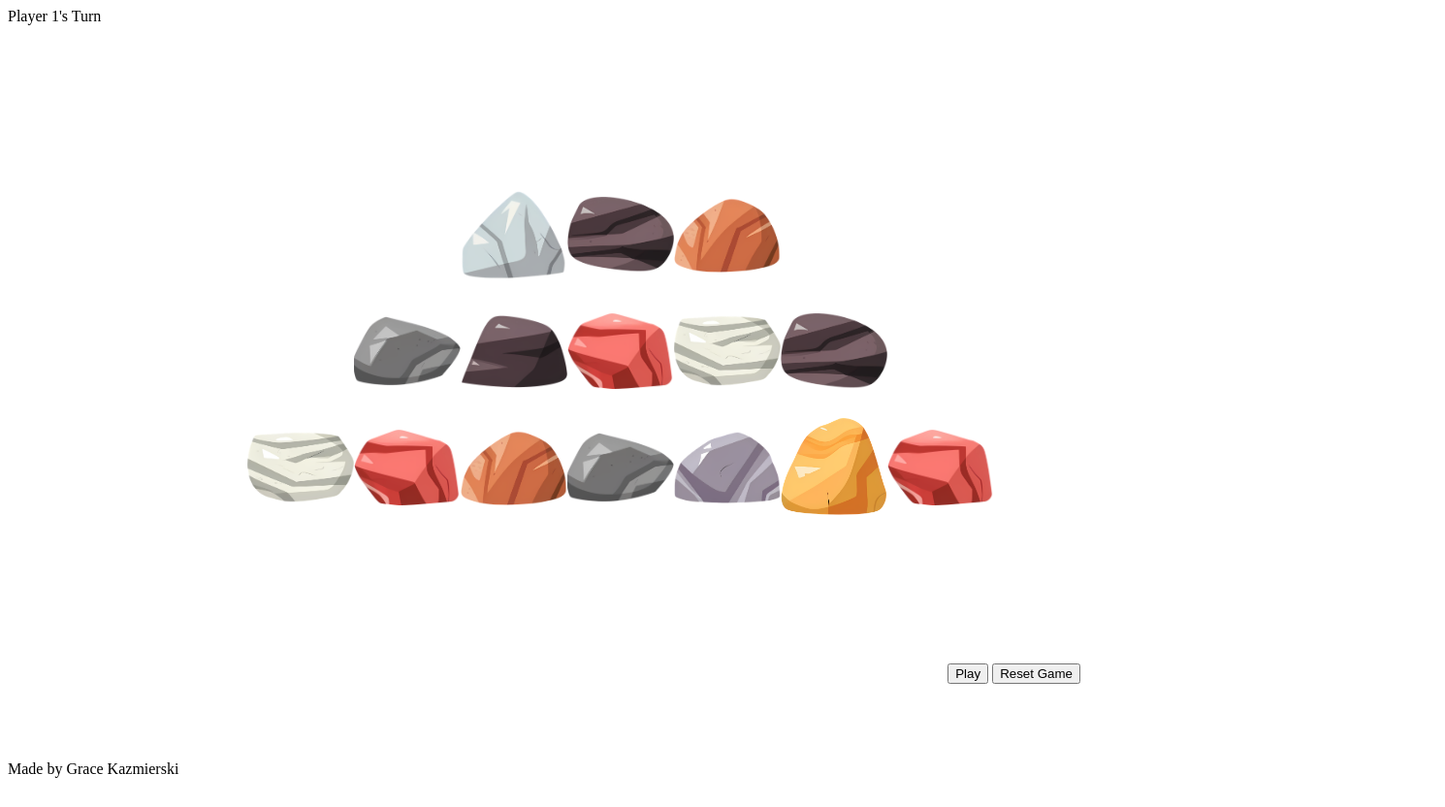
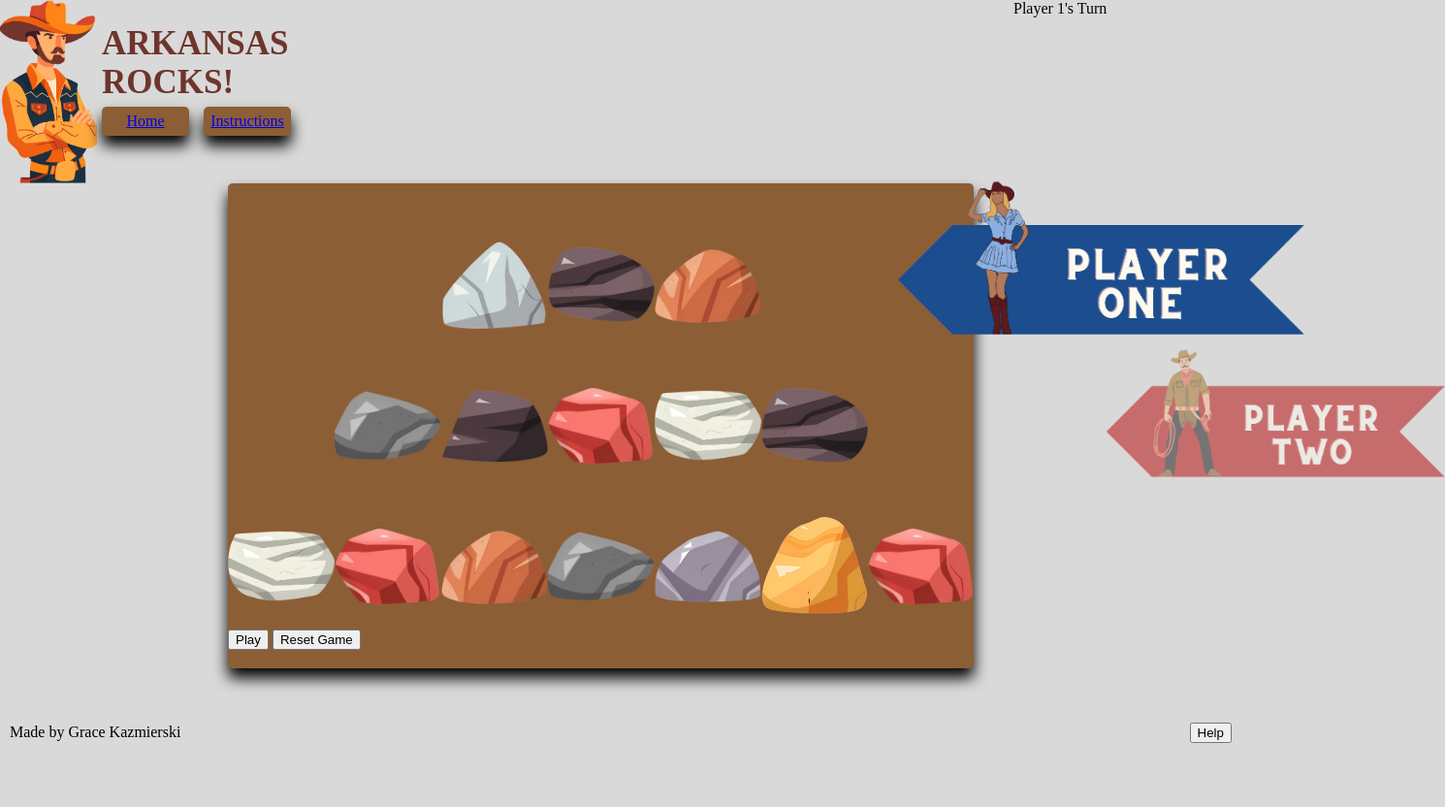
Before and after one commit to gracekazmierski/arkansasrocks, a plain HTML site: page index.html in a window 1280 px wide. Shown: the whole page at 97% size, 1490 px wide, since content can reach past the window. After the commit the page ends 800 px from the top, so only its background shows below. Drawn offline with Linux system fonts and the light colour scheme; a web font is replaced by a local one.

Commit message:
update 02

```diff
--- a/game.css
+++ b/game.css
@@ -1,37 +1,114 @@
+
+html,
+body {
+  overflow-x: hidden;
+  margin: 0;
+  background-color: #D9D9D9;
+}
 main {
+  display: grid;
+  grid-template-columns: 1fr 2.5fr 1fr;
+  grid-template-rows: 1fr 3fr 1fr;
+  height: 90vh;
+  width: 100vw;
+}
+header {
+  display: flex;
+  flex-direction: row;
+  grid-row: 1;
+  grid-column: 1 / 3;
+}
+#title {
+  display: flex;
+  flex-direction: column;
+  margin-top:25px;
+}
+header h1 {
+  padding-left:5px;
+  font-family: "Inika", serif;
+  font-weight: 700;
+  font-size:35px;
+  font-style: normal;
+  color:#6e352c;
+  margin:0;
+}
+nav {
   width: 100%;
-  height: 95vh;
-  display: grid;
-  grid-template-columns: 1fr 6fr 1fr;
-  grid-template-rows: 2fr 6fr 1fr;
+
 }
-footer {
-  height: 5vh;
+nav ul {
+  display: flex;
+  gap: 15px;
+  list-style: none;
   margin: 0 auto;
+  text-align: center;
+  padding:5px;
+
 }
-#buttons {
-  grid-row: 3;
-  grid-column: 2;
-  justify-self: end;
+nav ul li {
+  width:90px;
+  height:30px;
+  align-content: center;
+  background-color: #8c5e35;
+  border-radius: 5px;
+  box-shadow: 0px 10px 15px #000;
+}
+#logo {
+  width:100px;
+}
+#icon1 {
+  grid-row:2;
+  position: absolute;
+  width: 350px;
+  right: -210px;
+  top: 25%;
+}
+#icon2 {
+  position: absolute;
+  width: 350px;
+  top: 45%;
+  right: -210px;
+}
+#sidebar {
+  grid-row: 1 / -1;
+  grid-column: 3;
+}
+#icon1,
+#icon2 {
+  transition: transform 0.3s ease-in-out, opacity 0.3s ease-in-out;
 }
 #rocks {
-  width: fit-content;
-  height: fit-content;
-  margin: 0 auto;
+  display: grid;
+  grid-template-rows: repeat(3, min-content);
+  justify-content: center;
+  align-content: center;
+  gap: 15px;
+  width: 90%;
+  height: 100%;
+  background-color: #8c5e35;
+  border-radius: 5px;
+  box-shadow: 0px 10px 15px #000;
+  padding: 20px;
   grid-row: 2;
-  grid-column: 2;
+  grid-column:2;
 }
+
 #status {
   grid-row: 1;
-  grid-column: 1;
+  grid-column: 3;
 }
+.rock:hover {
+  transform: scale(1.1);
+}
+
 .rock.selected {
-  background-color: rgb(233, 233, 233);
+  background-color: rgba(255, 255, 255, 0.5);
 }
 .row {
   display: flex;
-  justify-content: center;
+  justify-self: center;
   margin: 10px 0;
+  align-content: center;
 }
 .rock {
   width: 90px;
@@ -42,3 +119,16 @@ footer {
   background-repeat: no-repeat;
   background-position: center;
 }
+#buttons {
+  grid-row: 3;
+  grid-column: 2;
+}
+footer {
+  display: flex;
+  justify-content: space-between; /* Moves Help button to the right */
+  align-items: center; /* Aligns items vertically */
+  padding: 10px;
+}
+#helpButton {
+  display: block;
+}
--- a/game.js
+++ b/game.js
@@ -1,7 +1,7 @@
 let rows = [
-    document.querySelectorAll('#row1 .rock'),
-    document.querySelectorAll('#row2 .rock'),
-    document.querySelectorAll('#row3 .rock')
+  document.querySelectorAll("#row1 .rock"),
+  document.querySelectorAll("#row2 .rock"),
+  document.querySelectorAll("#row3 .rock"),
 ];
 
 let currentPlayer = 1;
@@ -11,7 +11,7 @@ let selectedRocks = 0;
 
 function selectRock(rock, rowIndex) {
   if (currentRow === -1 || currentRow === rowIndex) {
-        rock.classList.toggle('selected');
+    rock.classList.toggle("selected");
     updateSelection(rowIndex);
 
     if (selectedRocks === 0) {
@@ -20,14 +20,14 @@ function selectRock(rock, rowIndex) {
       currentRow = rowIndex;
     }
   } else if (currentRow !== rowIndex && selectedRocks > 0) {
-        alert('You can only select rocks from one row at a time.');
+    alert("You can only select rocks from one row at a time.");
   }
 }
 
 function updateSelection(rowIndex) {
   selectedRocks = 0;
   rows[rowIndex].forEach((rock) => {
-        if (rock.classList.contains('selected')) {
+    if (rock.classList.contains("selected")) {
       selectedRocks++;
     }
   });
@@ -39,14 +39,14 @@ function updateSelection(rowIndex) {
 
 function playTurn() {
   if (selectedRocks === 0 || currentRow === -1) {
-        alert('Please select at least one rock before playing your turn.');
+    alert("Please select at least one rock before playing your turn.");
     return;
   }
 
   if (selectedRocks <= rowStates[currentRow]) {
     rows[currentRow].forEach((rock) => {
-            if (rock.classList.contains('selected')) {
-                rock.classList.remove('selected');
+      if (rock.classList.contains("selected")) {
+        rock.classList.remove("selected");
       }
     });
 
@@ -57,27 +57,41 @@ function playTurn() {
   }
 }
 
-
 function updateUI() {
   for (let i = 0; i < rows.length; i++) {
     rows[i].forEach((rock, index) => {
       if (index < rowStates[i]) {
-                rock.style.display = 'block';
+        rock.style.display = "block";
       } else {
-                rock.style.display = 'none';
+        rock.style.display = "none";
       }
     });
 
     rows[i].forEach((rock) => {
       if (currentRow !== -1 && i !== currentRow) {
-                rock.style.pointerEvents = 'none';
+        rock.style.pointerEvents = "none";
       } else {
-                rock.style.pointerEvents = 'auto';
+        rock.style.pointerEvents = "auto";
       }
     });
   }
 
-    document.getElementById('status').innerText = `Player ${currentPlayer}'s Turn`;
+  const icon1 = document.getElementById("icon1");
+  const icon2 = document.getElementById("icon2");
+
+  if (currentPlayer === 1) {
+    icon1.style.transform = "translateX(-180px) scale(1.2)"; // Slight pop out
+    icon1.style.opacity = "1";
+    icon2.style.transform = "translateX(0) scale(1)"; // Reset other icon
+    icon2.style.opacity = "0.5";
+  } else {
+    icon1.style.transform = "translateX(0) scale(1)";
+    icon1.style.opacity = "0.5";
+    icon2.style.transform = "translateX(-180px) scale(1.2)";
+    icon2.style.opacity = "1";
+  }
+
+  document.getElementById("status").innerText = `Player ${currentPlayer}'s Turn`;
 }
 
 function switchPlayer() {
@@ -88,36 +102,36 @@ function switchPlayer() {
 }
 
 function checkGameOver() {
-    if (rowStates.every(state => state === 0)) {
+  if (rowStates.every((state) => state === 0)) {
     alert(`Player ${currentPlayer} loses!`);
     resetGame();
   }
 }
 
-document.querySelectorAll('.row').forEach((row, rowIndex) => {
-    row.addEventListener('click', (e) => {
-        if (e.target.classList.contains('rock')) {
+document.querySelectorAll(".row").forEach((row, rowIndex) => {
+  row.addEventListener("click", (e) => {
+    if (e.target.classList.contains("rock")) {
       selectRock(e.target, rowIndex);
     }
   });
 });
 
 function resetGame() {
-    currentPlayer = 1;
+  switchPlayer();
   rowStates = [3, 5, 7];
   selectedRocks = 0;
   currentRow = -1;
 
-    rows.forEach(row => {
-        row.forEach(rock => {
-            rock.classList.remove('selected');
+  rows.forEach((row) => {
+    row.forEach((rock) => {
+      rock.classList.remove("selected");
     });
   });
 
   updateUI();
 }
 
-document.getElementById('playButton').addEventListener('click', playTurn);
-document.getElementById('reset').addEventListener('click', resetGame);
+document.getElementById("playButton").addEventListener("click", playTurn);
+document.getElementById("reset").addEventListener("click", resetGame);
 
 updateUI();
--- a/index.html
+++ b/index.html
@@ -1,6 +1,9 @@
 <!DOCTYPE html>
 <html lang="en">
   <head>
+    <link rel="preconnect" href="https://fonts.googleapis.com">
+  <link rel="preconnect" href="https://fonts.gstatic.com" crossorigin>
+  <link href="https://fonts.googleapis.com/css2?family=Inika:wght@400;700&family=Lato:ital,wght@0,100;0,300;0,400;0,700;0,900;1,100;1,300;1,400;1,700;1,900&family=Quicksand:wght@300..700&display=swap" rel="stylesheet">
     <meta charset="UTF-8" />
     <meta name="viewport" content="width=device-width, initial-scale=1.0" />
     <link rel="stylesheet" href="game.css" />
@@ -9,6 +12,18 @@
   </head>
   <body>
     <main>
+      <header>
+        <img src="images/mr-arkansas.png" alt="Arkansas Logo" id="logo"/>
+        <div id="title">
+          <h1>ARKANSAS<br>ROCKS!</h1>
+          <nav>
+            <ul>
+              <li><a href="#">Home</a></li>
+              <li><a href="#">Instructions</a></li>
+            </ul>
+          </nav>
+        </div>
+      </header>
       <div id="rocks">
         <div id="row1" class="row">
           <div
@@ -77,15 +92,19 @@
           ></div>
         </div>
       </div>
+      <div id="sidebar">
+        <div id="status">Player 1's Turn</div>
+        <img src="images/player-one.png" alt="player one icon" id="icon1">
+        <img src="/images/player-two.png" alt="player two icon" id="icon2">
+      </div>
       <div id="buttons">
         <button id="playButton">Play</button>
         <button id="reset">Reset Game</button>
       </div>
-
-      <div id="status">Player 1's Turn</div>
     </main>
     <footer>
       <p>Made by Grace Kazmierski</p>
+      <button id="helpButton">Help</button>
     </footer>
   </body>
 </html>
```
Also changed, not shown: images/background.webp (added), images/logo-text.png (added), images/logo.png (added), images/mr-arkansas.png (added), images/player-one.png (added), images/player-two.png (added). Lines whose indentation alone changed are shown as unchanged.
